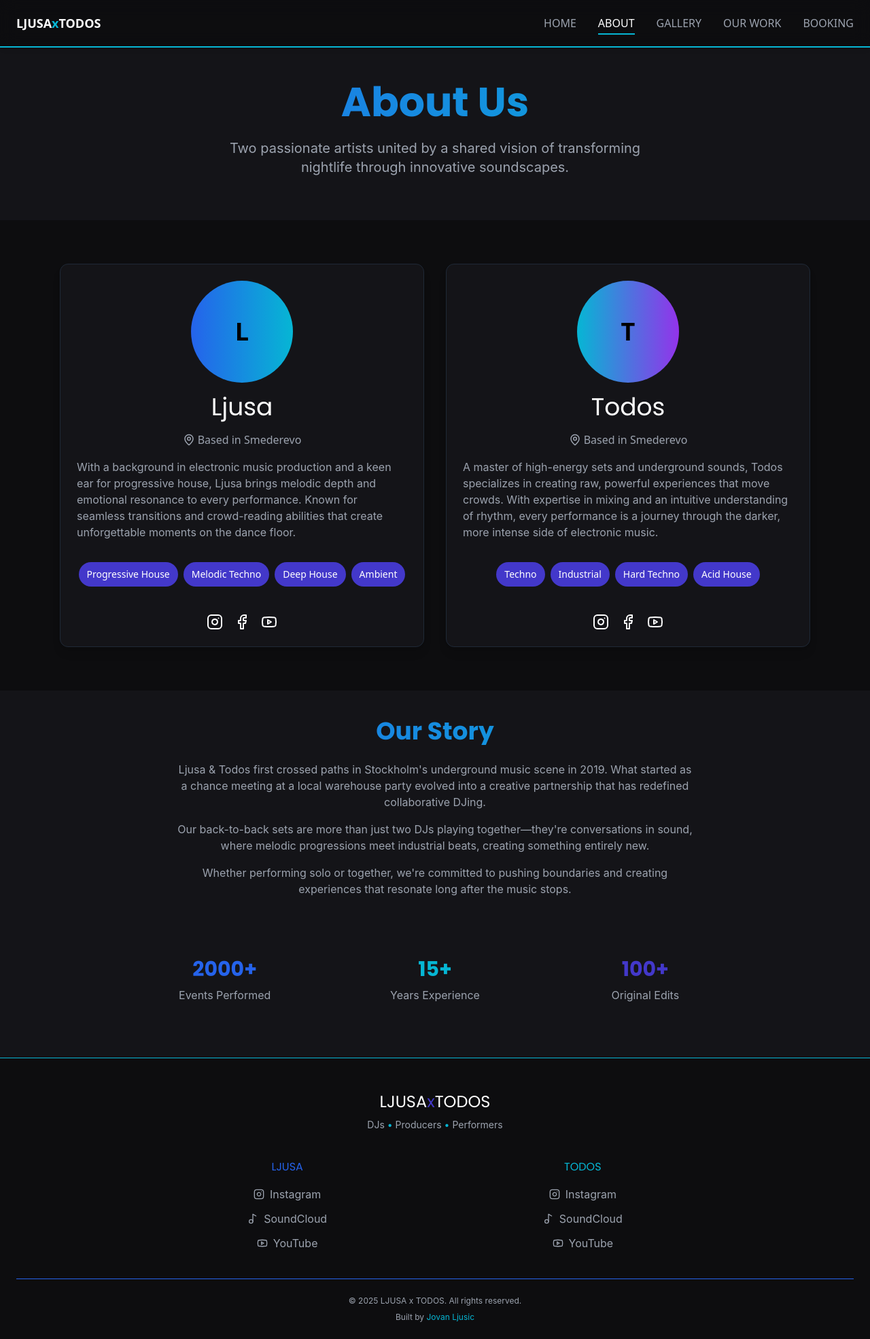
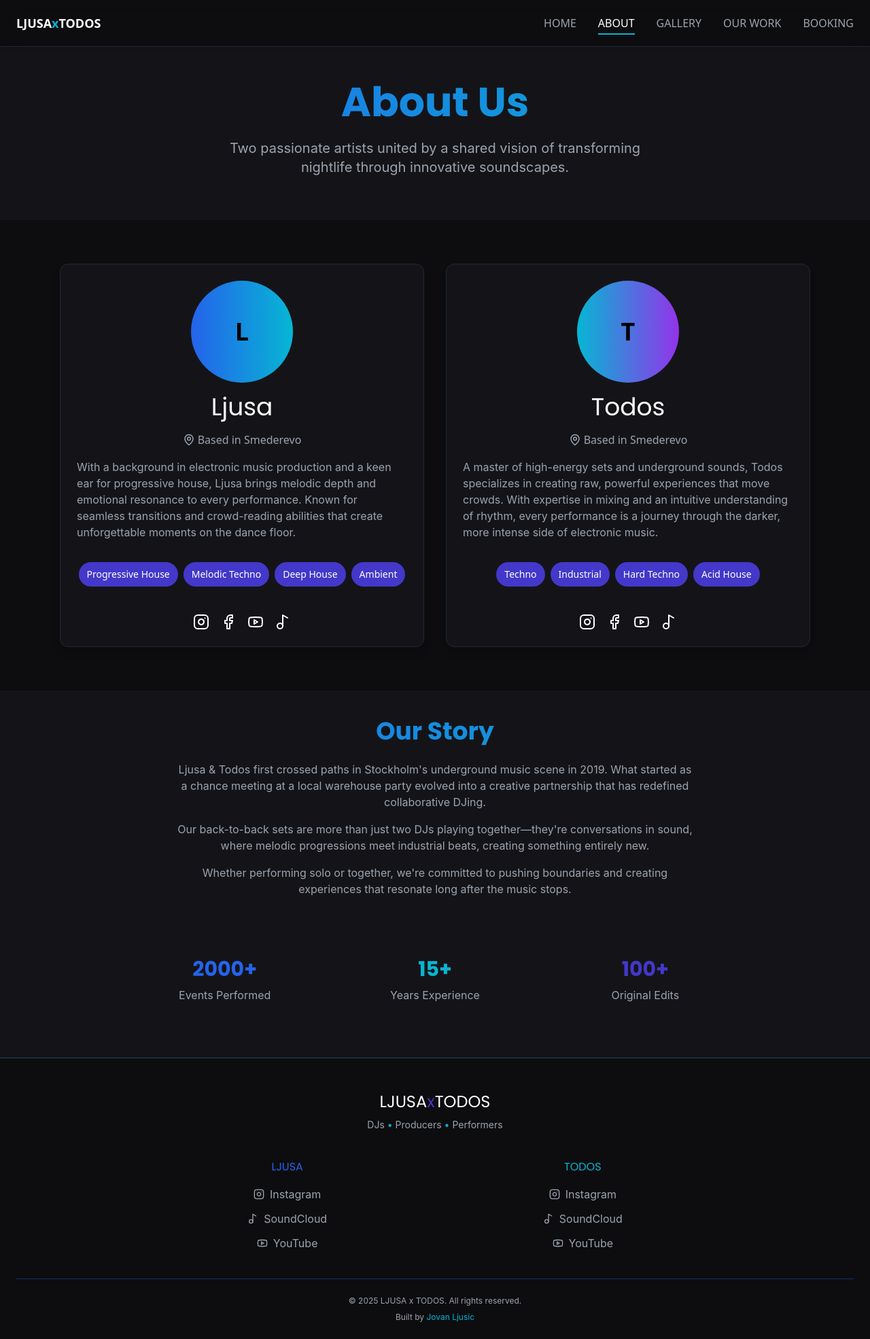
Before and after one commit to therealyhn/ljusaxtodos, a React (Vite) app: page /about in a window 1280 px wide. Shown: the whole page at 68% size. Built offline with nearby package versions, Linux system fonts and the light colour scheme.

Commit message:
about, gall layout done

```diff
--- a/src/components/about/AboutCard.jsx
+++ b/src/components/about/AboutCard.jsx
@@ -1,4 +1,4 @@
-import { MapPin, Instagram, Facebook, Youtube } from "lucide-react";
+import { MapPin, Instagram, Facebook, Youtube, Music2 } from "lucide-react";
 
 export default function AboutCard({ name, location, bio, specialties, socials, gradient }) {
   return (
@@ -43,8 +43,13 @@ export default function AboutCard({ name, location, bio, specialties, socials, g
           </a>
         )}
         {socials.youtube && (
-          <a href={socials.youtube} className="hover:text-primary-blue duration-300">
+          <a href={socials.youtube} className="hover:text-primary-indigo duration-300">
             <Youtube size={24} />
+          </a>
+        )}
+        {socials.soundcloud && (
+          <a href={socials.soundcloud} className="hover:text-primary-cyan duration-300">
+            <Music2 size={24} />
           </a>
         )}
       </div>
--- a/src/components/about/AboutCards.jsx
+++ b/src/components/about/AboutCards.jsx
@@ -13,6 +13,7 @@ export default function AboutCards() {
             instagram: "#",
             twitter: "#",
             youtube: "#",
+            soundcloud: "#",
           }}
           gradient="bg-gradient-to-r from-primary-blue to-primary-cyan"
         />
@@ -26,6 +27,7 @@ export default function AboutCards() {
             instagram: "#",
             twitter: "#",
             youtube: "#",
+            soundcloud: "#",
           }}
           gradient="bg-gradient-to-r from-primary-cyan to-purple-600"
         />
--- a/src/components/footer/Footer.jsx
+++ b/src/components/footer/Footer.jsx
@@ -2,7 +2,7 @@ import { Instagram, Youtube, Music2 } from "lucide-react";
 
 export default function Footer() {
   return (
-    <footer className="bg-background pt-12 pb-6 border-t border-primary-cyan">
+    <footer className="bg-background pt-12 pb-6 border-t border-primary-cyan/40">
       <div className="max-w-7xl mx-auto px-6 flex flex-col items-center text-center gap-10">
         {/* Logo & tagline */}
         <div>
@@ -59,7 +59,7 @@ export default function Footer() {
           </div>
         </div>
 
-        <div className="pt-6 border-t border-primary-blue w-full flex flex-col items-center gap-2">
+        <div className="pt-6 border-t border-primary-blue/40 w-full flex flex-col items-center gap-2">
           <p className="text-text-secondary text-xs font-body">
             © {new Date().getFullYear()} LJUSA x TODOS. All rights reserved.
           </p>
--- a/src/components/gallery/GalleryFilters.jsx
+++ b/src/components/gallery/GalleryFilters.jsx
@@ -9,6 +9,7 @@ export default function GalleryFilters({ active, onChange }) {
     ];
 
     return (
+        <div className="sticky top-[64px] z-40 bg-background/70 backdrop-blur-sm shadow-sm">
             <div className="max-w-7xl mx-auto px-6">
                 <div className="flex items-center gap-3 py-4">
                     <Filter className="text-text-secondary" size={18} />
@@ -28,5 +29,6 @@ export default function GalleryFilters({ active, onChange }) {
                     </div>
                 </div>
             </div>
+        </div>
     );
 }
--- a/src/components/nav/Navbar.jsx
+++ b/src/components/nav/Navbar.jsx
@@ -14,7 +14,7 @@ export default function Navbar() {
   ];
 
   return (
-    <nav className="fixed top-0 w-full z-50 bg-background/90 backdrop-blur-md shadow-md border-b-2 border-primary-cyan">
+    <nav className="fixed top-0 w-full z-50 bg-background/90 backdrop-blur-md shadow-md border-b border-gray-800">
       <div className="max-w-7xl mx-auto px-6 py-5 flex items-center justify-between">
         {/* Logo */}
         <div className="flex items-center space-x-2">
```
Lines whose indentation alone changed are shown as unchanged.
